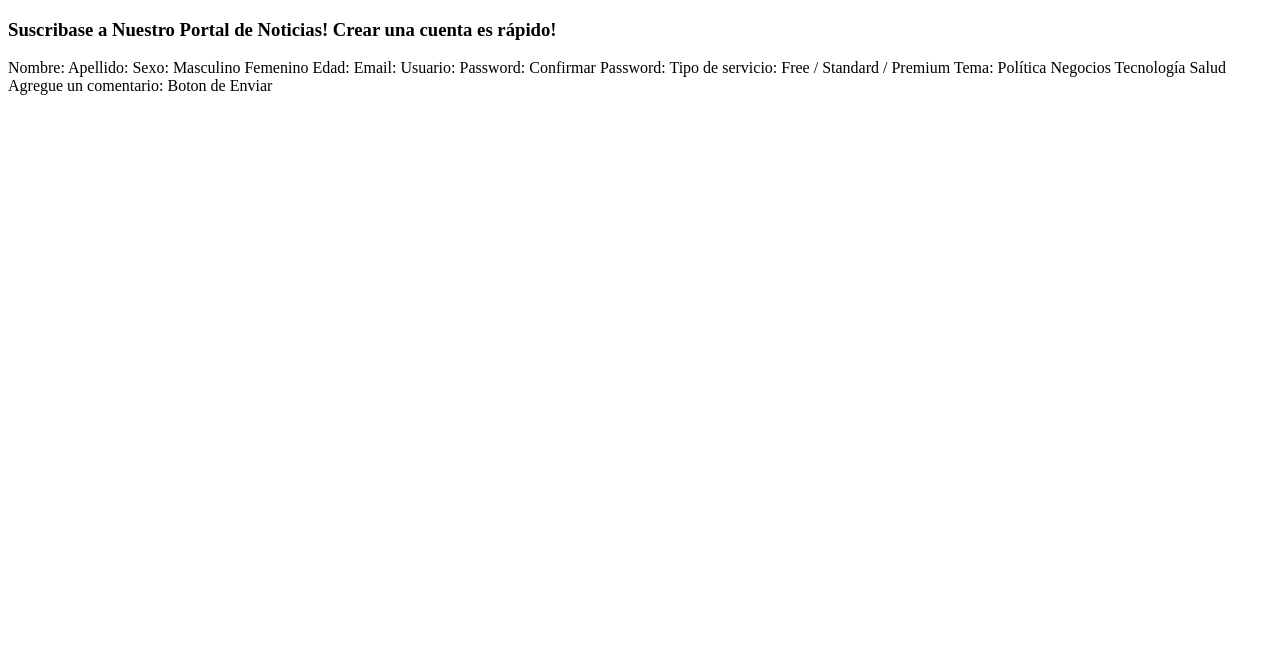
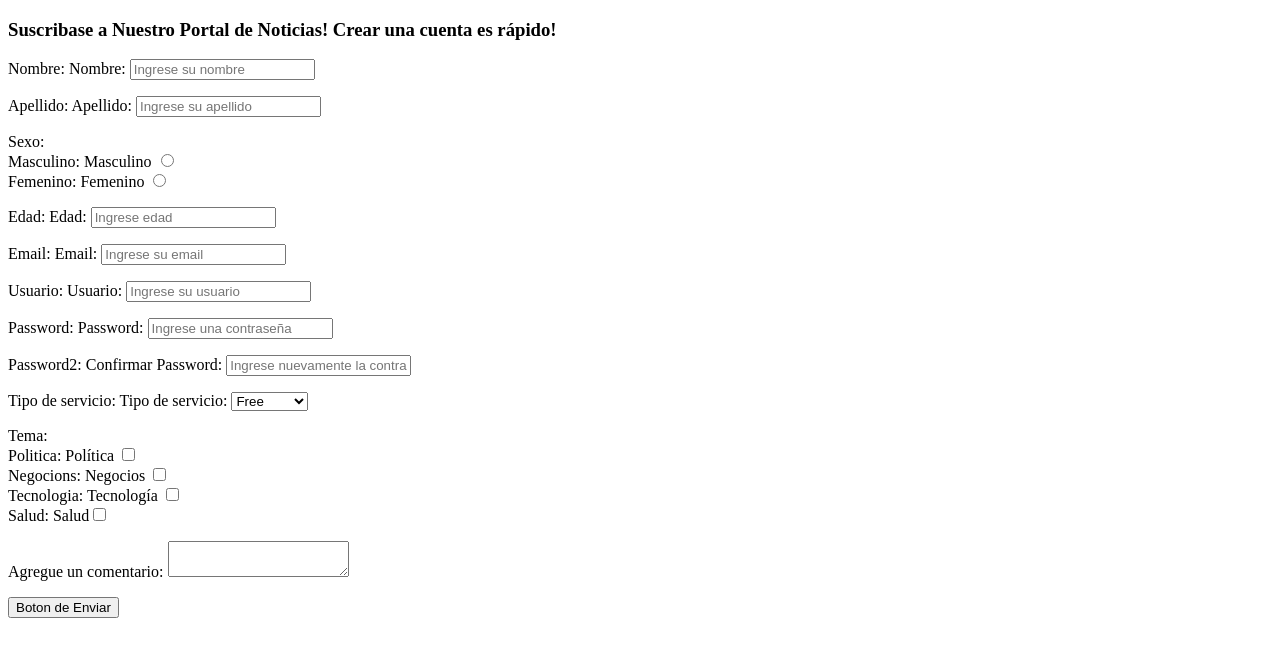
Before and after one commit to UCC-LabCompu2/ejercicios2023-pablovenica, a plain HTML site: page Ejercicios-HTML/ej_formulario.html in a window 1280 px wide. Drawn offline with Linux system fonts and the light colour scheme.

Commit message:
Update ej_formulario.html

```diff
--- a/Ejercicios-HTML/ej_formulario.html
+++ b/Ejercicios-HTML/ej_formulario.html
@@ -1,5 +1,6 @@
 <!DOCTYPE html>
-<html lang="en">
+<html lang="es">
+
 <head>
     <meta charset="UTF-8">
     <title>Ejercicio Formulario</title>
@@ -10,6 +11,7 @@
         }
     </style>
 </head>
+
 <body>
     <!--Cree un Formulario con los campos que se proponen a continuacion-->
     <!--Agregue el atributo legend-->
@@ -18,26 +20,78 @@
     https://www.w3schools.com/html/tryit.asp?filename=tryhtml_elem_output-->
 
     <h3>Suscribase a Nuestro Portal de Noticias! Crear una cuenta es rápido!</h3>
-Nombre:
-Apellido:
-Sexo: Masculino Femenino
-Edad:
-Email:
-Usuario:
-Password:
-Confirmar Password:
-
-Tipo de servicio: Free / Standard / Premium
+    <form>
+        <p>
+            <label for="nombre">Nombre: </label>
+            Nombre: <input type="text" name="Nombre" id="nombre" placeholder="Ingrese su nombre">
+        </p>
+        <p>
+            <label for="apellido">Apellido: </label>
+            Apellido: <input type="text" name="Apellido" id="apellido" placeholder="Ingrese su apellido">
+        </p>
+        <p>
+            Sexo:
+            <br>
+            <label for="masculino">Masculino: </label>
+            Masculino <input type="radio" name="Sexo" value="masculino" id="masculino">
+            <br>
+            <label for="femenino">Femenino: </label>
+            Femenino <input type="radio" name="Sexo" value="femenino" id="femenino">
+        </p>
+        <p>
+            <label for="edad">Edad: </label>
+            Edad: <input type="number" name="edad" id="edad" placeholder="Ingrese edad">
+        </p>
+        <p>
+            <label for="email">Email: </label>
+            Email: <input type="email" name="email" id="email" placeholder="Ingrese su email">
+        </p>
+        <p>
+            <label for="usuario">Usuario: </label>
+            Usuario: <input type="text" name="usuario" id="usuario" placeholder="Ingrese su usuario">
+        </p>
+        <p>
+            <label for="password">Password: </label>
+            Password: <input type="password" name="password" id="password" placeholder="Ingrese una contraseña">
+        </p>
+        <p>
+            <label for="confirmar password">Password2: </label>
+            Confirmar Password: <input type="password" name="password2" id="confirmar password"
+                placeholder="Ingrese nuevamente la contraseña">
+        </p>
+        <p>
+            Tipo de servicio:
+            <label for="tipo_servicio">Tipo de servicio: </label>
+            <select name="tipo_servicio" id="tipo_servicio">
+                <option value="free">Free</option>
+                <option value="standard">Standard</option>
+                <option value="premium">Premium</option>
+            </select>
+        </p>
+        <p>
             Tema:
-Política
-Negocios
-Tecnología
-Salud
-
+            <br>
+            <label for="politica">Politica: </label>
+            Política <input type="checkbox" name="politica" value="politica" id="politica">
+            <br>
+            <label for="negocios">Negocions: </label>
+            Negocios <input type="checkbox" name="negocios" value="negocios" id="negocios">
+            <br>
+            <label for="tecnologia">Tecnologia: </label>
+            Tecnología <input type="checkbox" name="tecnologia" value="tecnologia" id="tecnologia">
+            <br>
+            <label for="salud">Salud: </label>
+            Salud<input type="checkbox" name="salud" value="salud" id="salud">
+        </p>
+        <p>
             Agregue un comentario:
-
-Boton de Enviar
-
+            <textarea> </textarea>
+        </p>
+        <p>
+            <button type="button">Boton de Enviar</button>
+        </p>
+    </form>
 
 </body>
+
 </html>
```
Lines whose indentation alone changed are shown as unchanged.
